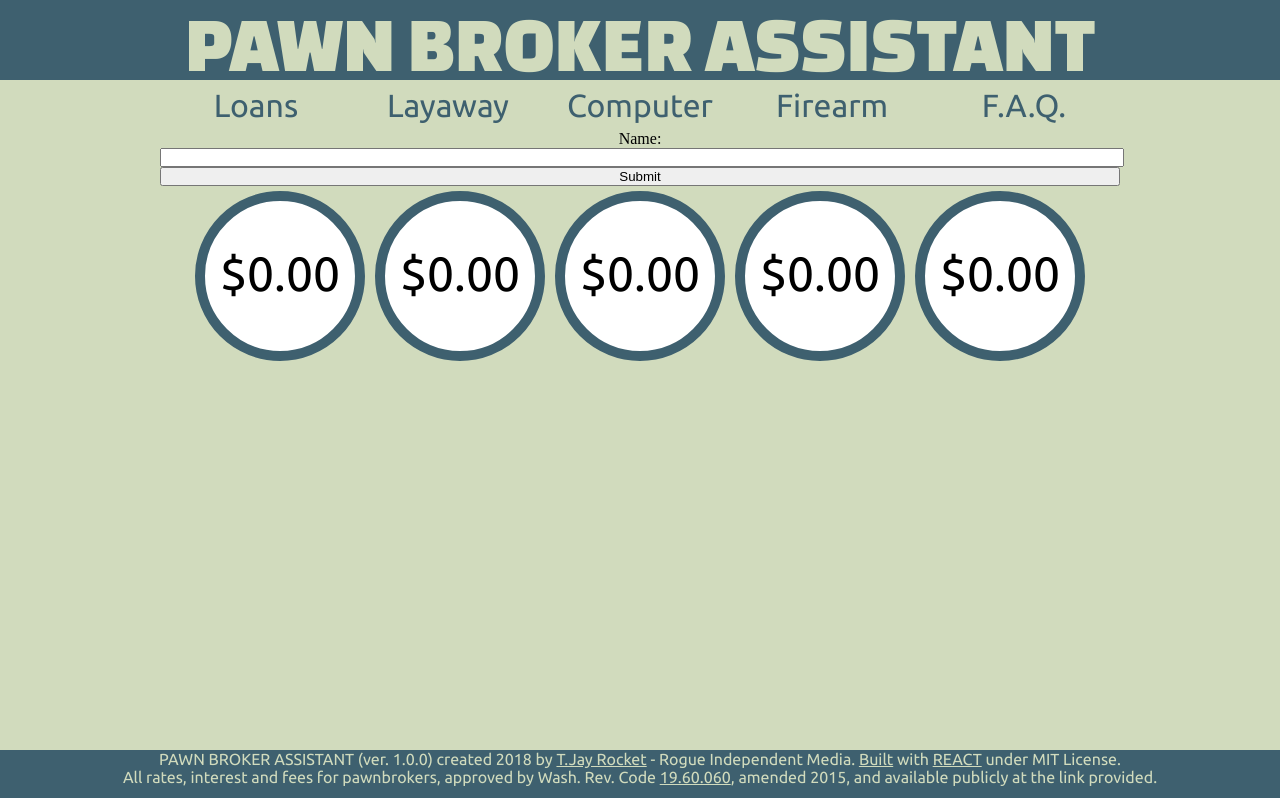
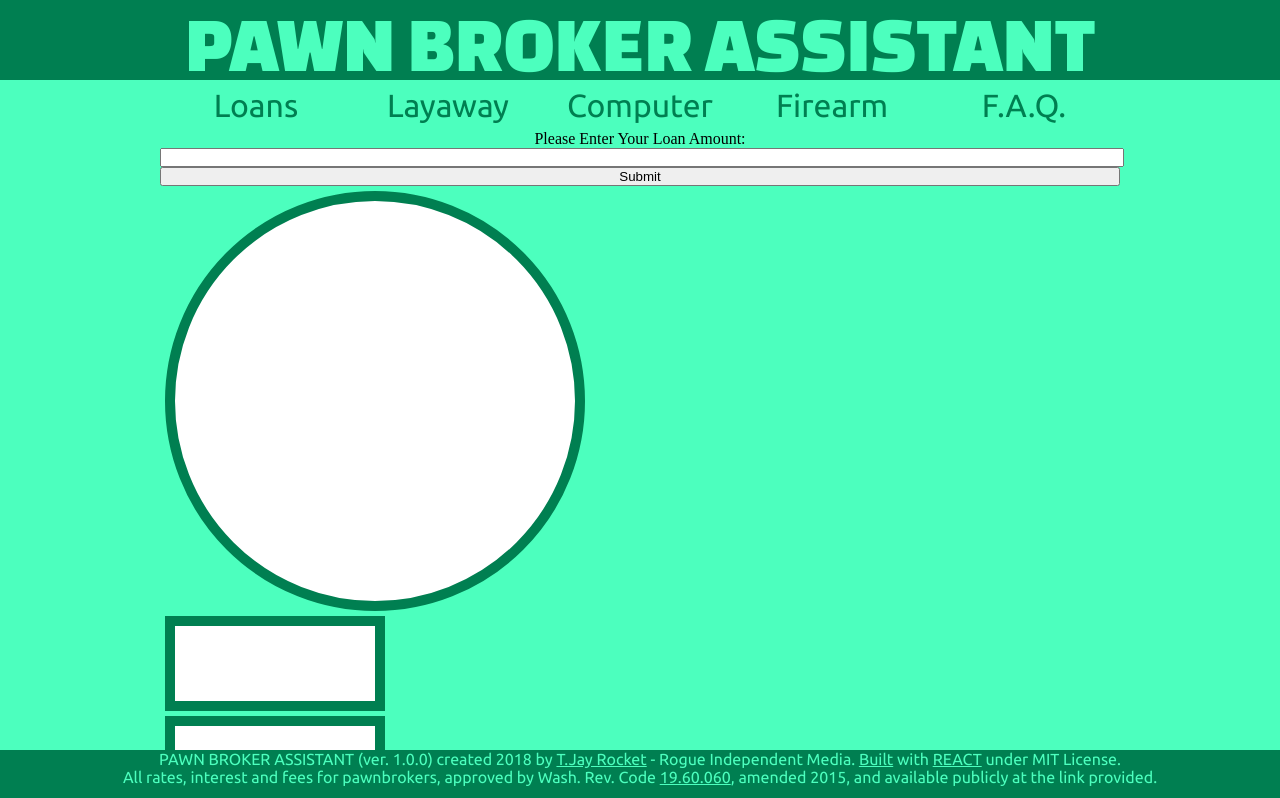
Before and after one commit to tjayrocket/pawn-brokers-assistant, a React app: page / in a window 1280 px wide. Shown: the top 798 px of the page. Built offline with nearby package versions, Linux system fonts and the light colour scheme.

Commit message:
Finalizing loan shortly. For now, time to walk away.

```diff
--- a/src/components/Loan.jsx
+++ b/src/components/Loan.jsx
@@ -14,9 +14,17 @@ class Loan extends React.Component {
     this.setState({value: event.target.value});
   }
 
+
+
   handleSubmit(event) {
     alert('Your loan amount is: ' + this.state.value);
     event.preventDefault();
+
+    let amount = this.state.value;
+
+    let blockOne = document.getElementById('loanOneText');
+
+    blockOne.innerHTML = '$' + parseInt(amount).toFixed(2);
   }
 
   render() {
@@ -24,11 +32,19 @@ class Loan extends React.Component {
       <div>
         <form onSubmit={this.handleSubmit}>
           <label>
-            Name:
+            Please Enter Your Loan Amount:
             <input type="text" value={this.state.value} onChange={this.handleChange} />
           </label>
           <input type="submit" value="Submit" />
         </form>
+        <div id="baseLoan" className="clearfix">
+          <div id="loanAmount"></div>
+          <div id="loanRatesBlock">
+            <div id="interestRate" className="rightBlock"></div>
+            <div id="processingFee" className="rightBlock"></div>
+            <div id="storageFee" className="rightBlock"></div>
+          </div>
+        </div>>
         <span id="loanArea">
           <div id="loanOne" className="loanDiv">
             <p id="loanOneText" className="loanText">$0.00</p>
--- a/src/styles/base.css
+++ b/src/styles/base.css
@@ -1,13 +1,46 @@
+/* Blanket Stylings */
+
 body{
-  background-color: #D1DBBD;
+  background-color: #4CFFBE;
+}
+
+.clearfix{
+  clear: both;
 }
 
 p{
   font-family: 'Ubuntu', sans-serif;
 }
 
+.links{
+  color: #4CFFBE;
+}
+
+.button{
+  width: 192px;
+  height: 50px;
+  background-color:#4CFFBE;
+  color: #007f51;
+  font-family: 'Ubuntu', sans-serif;
+  font-size: 2em;
+  border: none;
+  -webkit-transition: color .2s, background-color .2s; /* Safari */
+  transition: color .2s, background-color .2s;
+}
+
+.button:hover{
+  background-color:#007f51;
+  color: #4CFFBE;
+}
+
+.baseText{
+  color: #4CFFBE;
+}
+
+/* Top Bar */
+
 #topBar{
-  background-color: #3E606F;
+  background-color: #007f51;
   height: 80px;
   text-align: center;
 }
@@ -17,45 +50,29 @@ p{
   font-size: 5em;
 }
 
+/* Main Content Area  */
+
 #main{
   max-width: 960px;
-  /* background-color: #3E606F; */
   margin-left: auto;
   margin-right: auto;
   text-align: center;
 }
 
-.links{
-  color: #D1DBBD;
-}
+/* Bottom area */
 
 #bottomBar{
   position: fixed;
   bottom: 0;
-  background-color: #3E606F;
+  background-color: #007f51;
   height: 50px;
   text-align: center;
 }
 
-.button{
-  width: 192px;
-  height: 50px;
-  background-color:#D1DBBD;
-  color: #3E606F;
-  font-family: 'Ubuntu', sans-serif;
-  font-size: 2em;
-  border: none;
-  -webkit-transition: color .2s, background-color .2s; /* Safari */
-  transition: color .2s, background-color .2s;
-}
+/* Loan Stylings */
 
-.button:hover{
-  background-color:#3E606F;
-  color: #D1DBBD;
-}
-
-.baseText{
-  color: #D1DBBD;
+baseLoan{
+  display: inline-block;
 }
 
 .loanDiv{
@@ -64,7 +81,7 @@ p{
   width: 150px;
   height: 150px;
   background-color: #fff;
-  border: solid 10px #3E606F;
+  border: solid 10px #007f51;
   border-radius: 150px;
 }
 
@@ -73,9 +90,37 @@ p{
   padding-top: 30%;
 }
 
+#loanAmount{
+  margin: 5px;
+  width: 400px;
+  height: 400px;
+  background-color: #fff;
+  border: solid 10px #007f51;
+  border-radius: 400px;
+}
+
+#loanArea{
+  clear: both;
+}
+
+.rightBlock{
+  width: 200px;
+  height: 75px;
+  margin: 5px;
+  background-color: #fff;
+  border: solid 10px #007f51;
+}
+
+/* Layaway Stylings */
+
+/* Computer Stylings */
+
+/* Firearm STylings */
+
+/* FAQ Stylings */
+
+/* General Notes */
+
 /* Color base
-darkest: #193441
-dark: #3E606F
-middle: #91AA9D
-light: #D1DBBD
-lightest: #FCFFF5 */
+dark: #007f51
+light: #4CFFBE */
```
Also changed, not shown: 1 other file (tests, documents, lock files or other folders).
